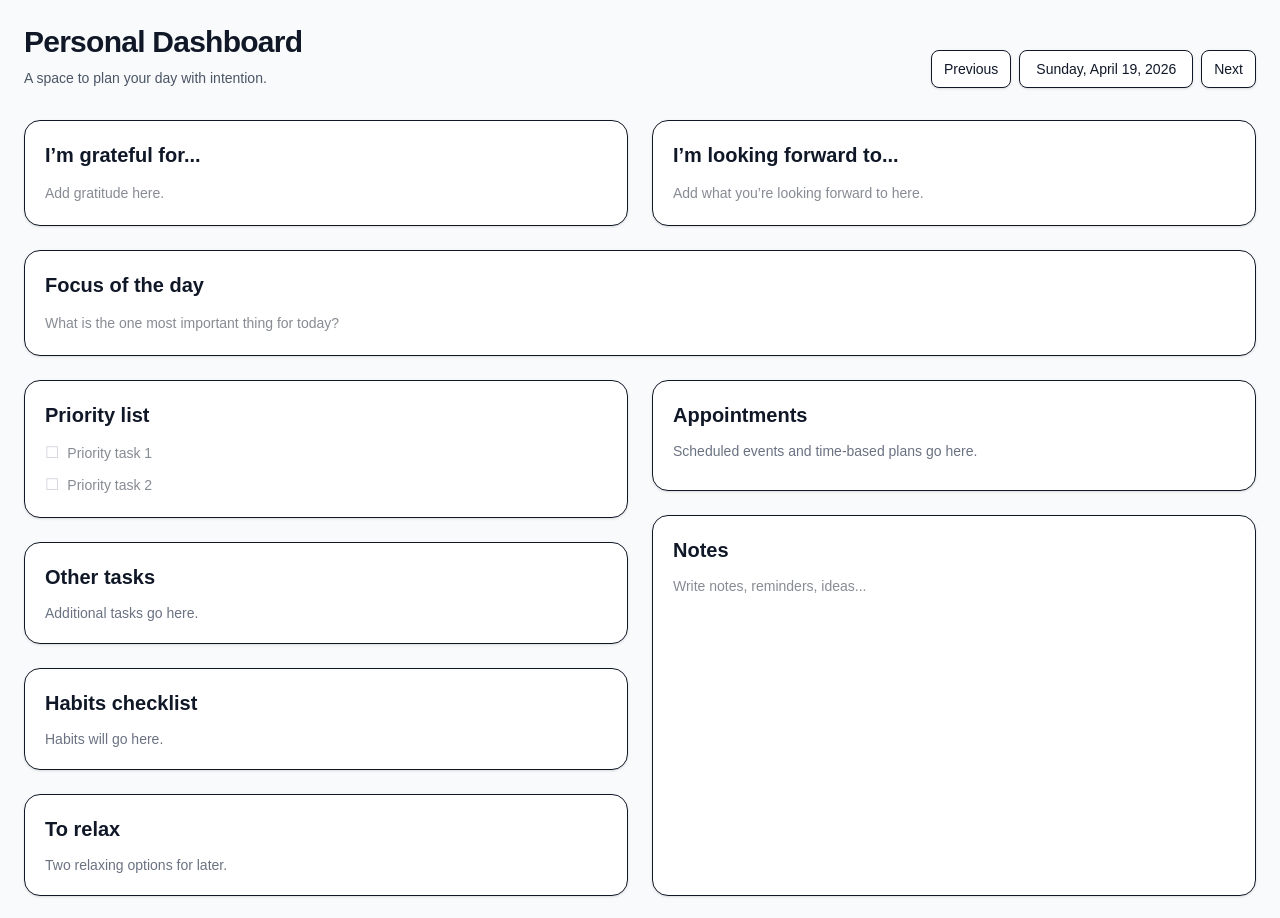
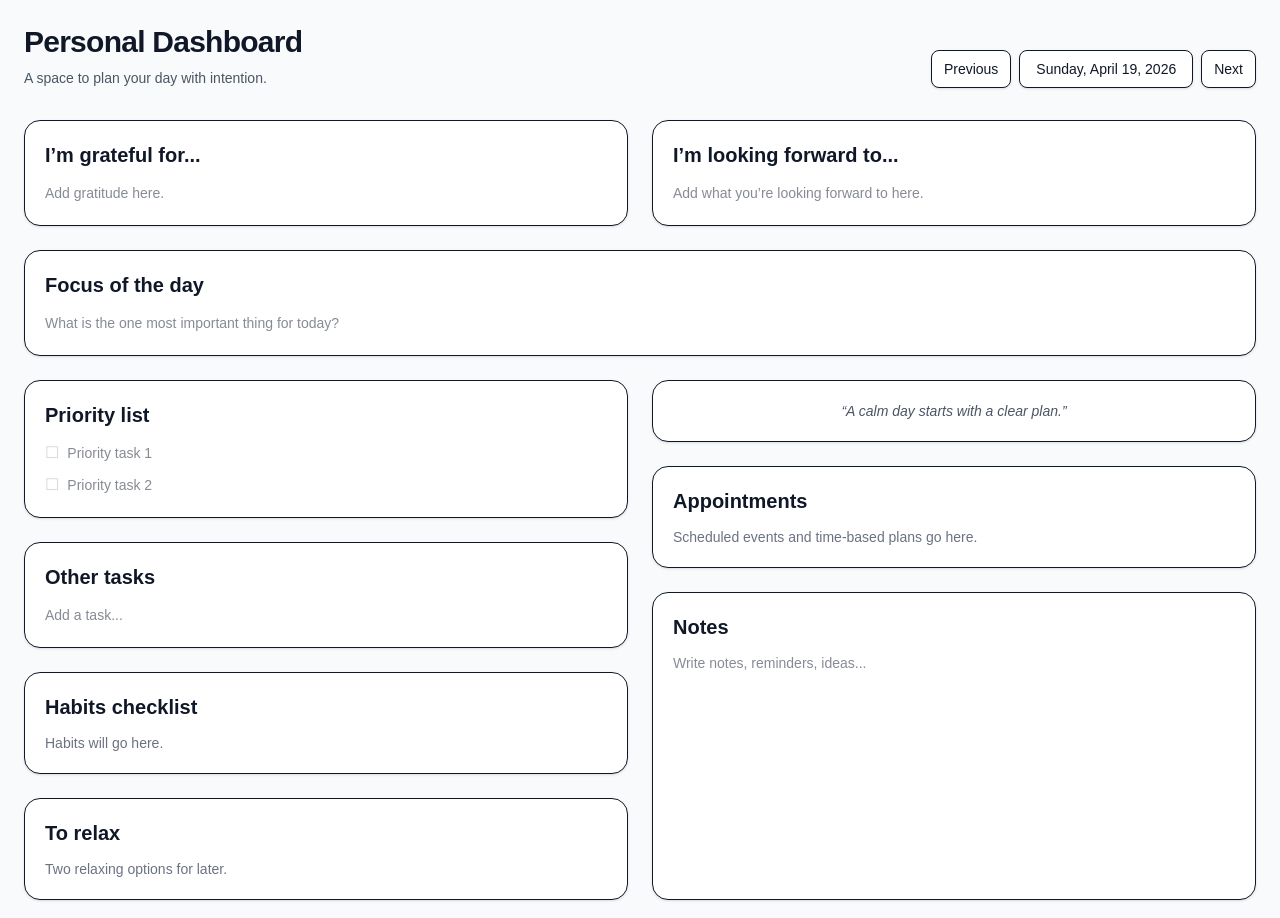
Before and after one commit to zolotavina/personal-dashboard, a Next.js app: page / in a window 1280 px wide. Shown: the top 918 px of the page. Built offline with nearby package versions, Linux system fonts and the light colour scheme.

Commit message:
Fix planner column stretching and notes layout

```diff
--- a/src/app/page.tsx
+++ b/src/app/page.tsx
@@ -23,6 +23,10 @@ const PriorityList = dynamic(
   () => import("@/components/planner/PriorityList"),
   { ssr: false },
 );
+
+const OtherTasks = dynamic(() => import("@/components/planner/OtherTasks"), {
+  ssr: false,
+});
 
 function formatDate(date: Date) {
   return date.toLocaleDateString("en-CA", {
@@ -111,8 +115,8 @@ export default function Home() {
           </SectionCard>
         </section>
 
-        <section className="mb-6 grid gap-6 lg:grid-cols-2">
-          <div className="grid gap-6">
+        <section className="mb-6 grid items-stretch gap-6 lg:grid-cols-2">
+          <div className="flex h-full flex-col gap-6">
             <SectionCard title="Priority list">
               <PriorityList
                 key={`priorities-${dateKey}`}
@@ -121,7 +125,10 @@ export default function Home() {
             </SectionCard>
 
             <SectionCard title="Other tasks">
-              <p className="text-sm text-gray-500">Additional tasks go here.</p>
+              <OtherTasks
+                key={`other-tasks-${dateKey}`}
+                storageKey={`other-tasks-${dateKey}`}
+              />
             </SectionCard>
 
             <SectionCard title="Habits checklist">
@@ -135,26 +142,30 @@ export default function Home() {
             </SectionCard>
           </div>
 
-          <div className="grid gap-6 lg:grid-rows-[repeat(4,minmax(0,1fr))]">
+          <div className="flex h-full flex-col gap-6">
+            <div className="rounded-2xl border bg-white px-6 py-5 text-center shadow-sm">
+              <p className="text-sm italic text-gray-600">
+                “A calm day starts with a clear plan.”
+              </p>
+            </div>
+
             <SectionCard title="Appointments">
               <p className="text-sm text-gray-500">
                 Scheduled events and time-based plans go here.
               </p>
             </SectionCard>
 
-            <div className="lg:row-span-3">
-              <SectionCard title="Notes" className="h-full">
-                <NotesSection key={dateKey} storageKey={`notes-${dateKey}`} />
-              </SectionCard>
-            </div>
-          </div>
-        </section>
-
-        <section className="mb-6">
-          <div className="rounded-2xl border bg-white px-6 py-5 text-center shadow-sm">
-            <p className="text-sm italic text-gray-600">
-              “A calm day starts with a clear plan.”
-            </p>
+            <SectionCard
+              title="Notes"
+              className="flex min-h-0 flex-1 flex-col"
+              contentClassName="min-h-0 flex-1"
+            >
+              <NotesSection
+                key={dateKey}
+                storageKey={`notes-${dateKey}`}
+                minHeight="0"
+              />
+            </SectionCard>
           </div>
         </section>
 
--- a/src/components/SectionCard.tsx
+++ b/src/components/SectionCard.tsx
@@ -2,17 +2,19 @@ type SectionCardProps = {
   title: string;
   children: React.ReactNode;
   className?: string;
+  contentClassName?: string;
 };
 
 export default function SectionCard({
   title,
   children,
   className = "",
+  contentClassName = "",
 }: SectionCardProps) {
   return (
     <div className={`rounded-2xl border bg-white p-5 shadow-sm ${className}`}>
       <h2 className="mb-3 text-xl font-semibold">{title}</h2>
-      {children}
+      <div className={contentClassName}>{children}</div>
     </div>
   );
 }
--- /dev/null
+++ b/src/components/planner/OtherTasks.tsx
@@ -0,0 +1,94 @@
+"use client";
+
+import { useEffect, useState } from "react";
+
+type TaskItem = {
+  text: string;
+  completed: boolean;
+};
+
+type OtherTasksProps = {
+  storageKey: string;
+};
+
+export default function OtherTasks({ storageKey }: OtherTasksProps) {
+  const [input, setInput] = useState("");
+  const [tasks, setTasks] = useState<TaskItem[]>(() => {
+    const savedTasks = localStorage.getItem(storageKey);
+    return savedTasks ? JSON.parse(savedTasks) : [];
+  });
+
+  useEffect(() => {
+    localStorage.setItem(storageKey, JSON.stringify(tasks));
+  }, [storageKey, tasks]);
+
+  function addTask() {
+    const trimmed = input.trim();
+    if (!trimmed) return;
+
+    setTasks([...tasks, { text: trimmed, completed: false }]);
+    setInput("");
+  }
+
+  function updateTask(index: number, updatedTask: TaskItem) {
+    const updatedTasks = [...tasks];
+    updatedTasks[index] = updatedTask;
+    setTasks(updatedTasks);
+  }
+
+  function toggleComplete(index: number) {
+    updateTask(index, {
+      ...tasks[index],
+      completed: !tasks[index].completed,
+    });
+  }
+
+  function deleteTask(indexToDelete: number) {
+    setTasks(tasks.filter((_, index) => index !== indexToDelete));
+  }
+
+  return (
+    <div className="space-y-3">
+      <input
+        type="text"
+        value={input}
+        onChange={(e) => setInput(e.target.value)}
+        onKeyDown={(e) => {
+          if (e.key === "Enter") addTask();
+        }}
+        placeholder="Add a task..."
+        className="w-full bg-transparent text-sm outline-none"
+      />
+
+      {tasks.length > 0 && (
+        <ul className="space-y-2">
+          {tasks.map((task, index) => (
+            <li key={index} className="flex items-center gap-2 text-sm">
+              <button
+                onClick={() => toggleComplete(index)}
+                className="text-base text-gray-700"
+              >
+                {task.completed ? "☑" : "☐"}
+              </button>
+
+              <span
+                className={`flex-1 ${
+                  task.completed ? "text-gray-400 line-through" : ""
+                }`}
+              >
+                {task.text}
+              </span>
+
+              <button
+                onClick={() => deleteTask(index)}
+                className="text-xs font-medium text-red-600"
+              >
+                Delete
+              </button>
+            </li>
+          ))}
+        </ul>
+      )}
+    </div>
+  );
+}
```
